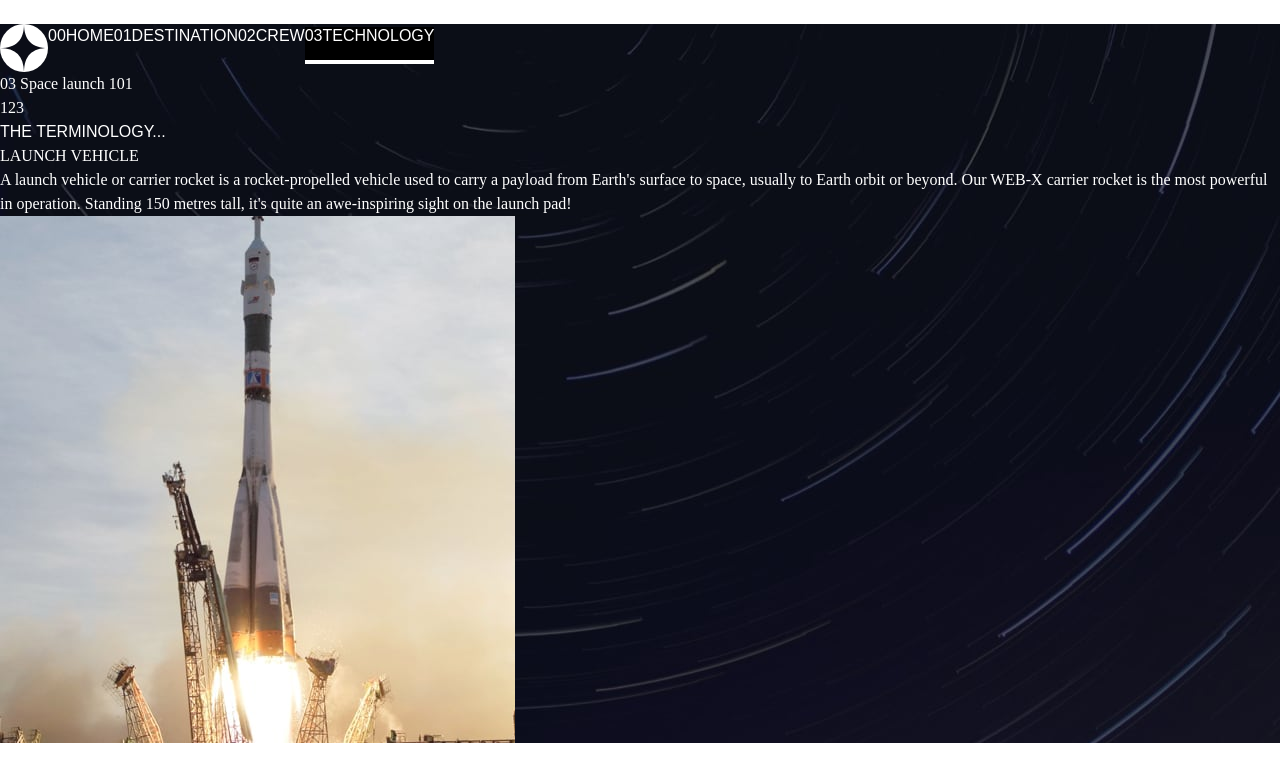
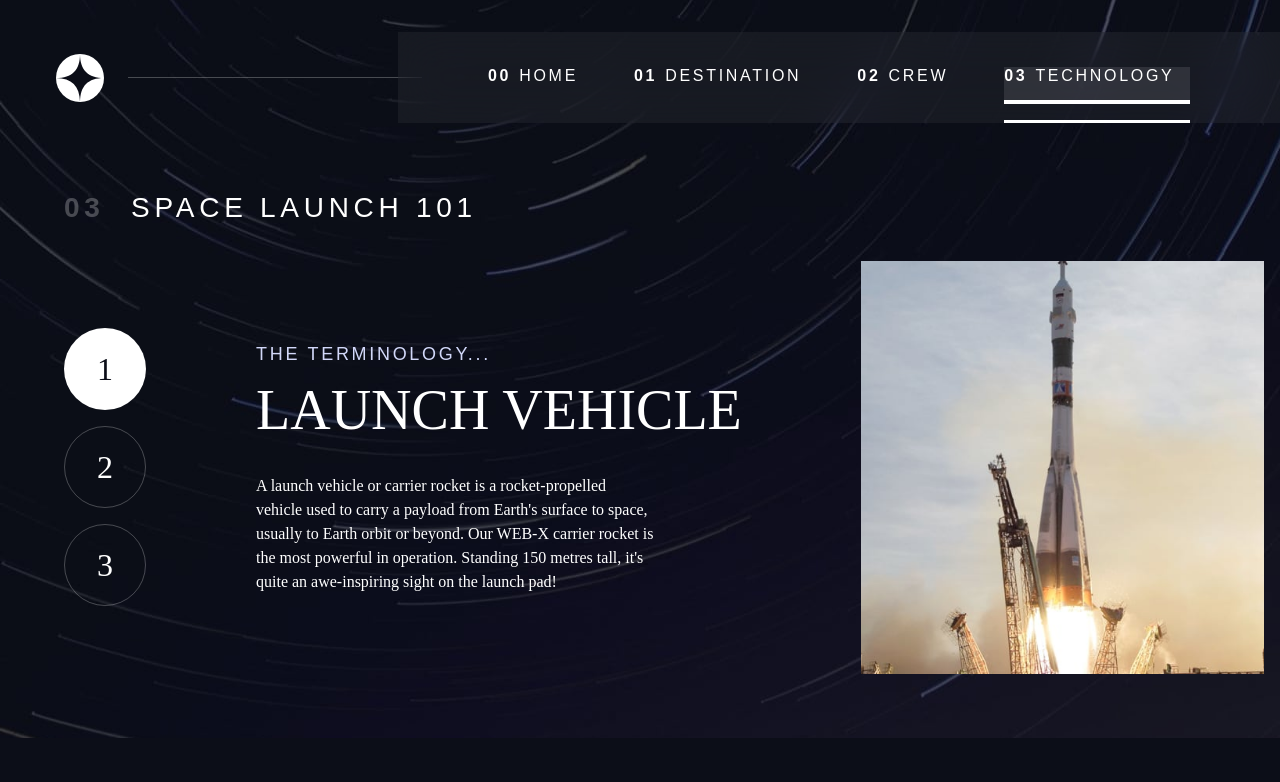
Before and after one commit to Jahsbaby/Space-tourism, a Next.js app: page /technology in a window 1280 px wide. Shown: the top 782 px of the page. Built offline with nearby package versions, Linux system fonts and the light colour scheme.

Commit message:
Update globals.css

```diff
--- a/src/app/globals.css
+++ b/src/app/globals.css
@@ -1,11 +1,10 @@
-/* ===== IMPORTS ===== */
 @tailwind base;
 @tailwind components;
 @tailwind utilities;
 
 @import url('https://fonts.googleapis.com/css2?family=Saira+Condensed:wght@400;700&family=Handjet:wght@400;700&family=Viaoda+Libre&display=swap');
 
-/* ===== RESET & BASE ===== */
+/* CSS Reset */
 *,
 *::before,
 *::after {
@@ -17,6 +16,9 @@ html, body {
   padding: 0;
   width: 100%;
   overflow-x: hidden;
+}
+
+body {
   line-height: 1.5;
   -webkit-font-smoothing: antialiased;
 }
@@ -37,11 +39,17 @@ select {
   font: inherit;
 }
 
-p, h1, h2, h3, h4, h5, h6 {
+p,
+h1,
+h2,
+h3,
+h4,
+h5,
+h6 {
   overflow-wrap: break-word;
 }
 
-/* ===== CUSTOM PROPERTIES ===== */
+/* Custom Properties */
 :root {
   /* Colors */
   --clr-dark: 230 35% 7%;
@@ -58,7 +66,7 @@ p, h1, h2, h3, h4, h5, h6 {
   --fs-300: 1rem;
   --fs-200: 0.875rem;
 
-  /* Fonts */
+  /* Font families */
   --ff-serif: "Viaoda Libre", serif;
   --ff-sans-cond: "Saira Condensed", sans-serif;
   --ff-sans-normal: "Handjet", cursive;
@@ -84,60 +92,34 @@ p, h1, h2, h3, h4, h5, h6 {
   }
 }
 
-/* ===== LAYOUT CONTAINERS ===== */
-.background-container {
-  position: absolute;
-  top: 0; left: 0;
-  width: 100vw; height: 100vh;
-  min-height: 100vh;
-  background-repeat: no-repeat;
-  background-size: cover;
-  background-position: center;
-  z-index: -20;
-}
-
-.page-container {
-  width: 100vw;
-  min-height: 100vh;
-  position: relative;
-}
-
-.content-wrapper {
-  width: 100%;
-  max-width: 100vw;
-  padding: 0 1rem;
-  margin: 0 auto;
-}
-
-.grid-container {
-  width: 100%;
-  max-width: none;
-}
 
 .container {
   width: 100% !important;
   max-width: none !important;
-  padding: 0 !important;
-  margin-inline: auto;
 }
 
 main {
   width: 100vw !important;
   overflow-x: hidden;
 }
+.technology-image {
+  max-height: 300px !important;
+}
 
-/* ===== TYPOGRAPHY ===== */
-.ff-serif { font-family: var(--ff-serif); }
-.ff-sans-cond { font-family: var(--ff-sans-cond); }
-.ff-sans-normal { font-family: var(--ff-sans-normal); }
+@media (min-width: 768px) {
+  .technology-image {
+    max-height: 400px !important;
+  }
+}
 
-/* ===== NAVIGATION ===== */
+/* Navigation Active State - Add this to your globals.css */
 .primary-navigation li.active a {
   border-right: 4px solid white;
-  background: #000;
+  background: rgba(255, 255, 255, 0.1);
   padding-right: 1rem;
 }
 
+/* For mobile navigation */
 @media (max-width: 35rem) {
   .primary-navigation[data-visible="true"] li.active a {
     border-right: 4px solid white;
@@ -145,86 +127,619 @@ main {
   }
 }
 
+/* For desktop navigation */
 @media (min-width: 45rem) {
   .primary-navigation li.active a {
     border-right: none;
     border-bottom: 4px solid white;
     padding-bottom: 1rem;
-    padding-right: 0;
   }
-}
-
-/* ===== PAGE-SPECIFIC BACKGROUNDS ===== */
-body {
-  background-size: cover;
-  background-position: bottom center;
-}
-
-.home {
-  background-image: url(/assets/home/background-home-mobile.jpg);
-}
-@media (min-width: 35rem) {
-  .home { background-image: url(/assets/home/background-home-tablet.jpg); }
-}
-@media (min-width: 45rem) {
-  .home { background-image: url(/assets/home/background-home-desktop.jpg); }
-}
-
-.destination {
-  background-image: url(/assets/destination/background-destination-mobile.jpg);
-}
-@media (min-width: 35rem) {
-  .destination { background-image: url(/assets/destination/background-destination-tablet.jpg); }
-}
-@media (min-width: 45rem) {
-  .destination { background-image: url(/assets/destination/background-destination-desktop.jpg); }
-}
-
-.crew {
-  background-image: url(/assets/crew/background-crew-mobile.jpg);
-}
-@media (min-width: 35rem) {
-  .crew { background-image: url(/assets/crew/background-crew-tablet.jpg); }
-}
-@media (min-width: 45rem) {
-  .crew { background-image: url(/assets/crew/background-crew-desktop.jpg); }
-}
-
-.technology {
-  background-image: url(/assets/technology/background-technology-mobile.jpg);
-}
-@media (min-width: 35rem) {
-  .technology { background-image: url(/assets/technology/background-technology-tablet.jpg); }
-}
-@media (min-width: 45rem) {
-  .technology { background-image: url(/assets/technology/background-technology-desktop.jpg); }
-}
-
-/* ===== IMAGE FIXES ===== */
-.destination-image,
-.technology-image,
-.crew-image {
-  width: auto !important;
-  height: auto !important;
-  max-width: 100%;
-  object-fit: contain !important;
-}
-
-.technology-image { max-height: 300px !important; }
-@media (min-width: 768px) {
-  .technology-image { max-height: 400px !important; }
-}
-@media (min-width: 1280px) {
-  .technology-image { max-height: 500px !important; }
 }
 
 .destination-image {
   max-width: 200px !important;
   max-height: 200px !important;
 }
+
 @media (min-width: 768px) {
-  .destination-image { max-width: 400px !important; max-height: 400px !important; }
+  .destination-image {
+    max-width: 400px !important;
+    max-height: 400px !important;
+  }
 }
-@media (min-width: 1280px) {
-  .destination-image { max-width: 350px !important; max-height: 350px !important; }
+/* Utility classes */
+.flex {
+  display: flex;
+  gap: var(--gap, 1rem);
 }
+
+.grid {
+  display: grid;
+  gap: var(--gap, 1rem);
+}
+
+.d-block {
+  display: block;
+}
+
+.flow > *:where(:not(:first-child)) {
+  margin-top: var(--flow-space, 1rem);
+}
+
+.flow--space-small {
+  --flow-space: 0.75rem;
+}
+
+.container {
+  padding-inline: 2em;
+  margin-inline: auto;
+  max-width: 80rem;
+}
+
+.sr-only {
+  position: absolute;
+  width: 1px;
+  height: 1px;
+  padding: 0;
+  margin: -1px;
+  overflow: hidden;
+  clip: rect(0, 0, 0, 0);
+  white-space: nowrap;
+  border: 0;
+}
+
+.skip-to-content {
+  position: absolute;
+  z-index: 9999;
+  background: hsl(var(--clr-white));
+  color: hsl(var(--clr-dark));
+  padding: 0.5em 1em;
+  margin-inline: auto;
+  transform: translateY(-100%);
+  transition: transform 250ms ease-in;
+}
+
+.skip-to-content:focus {
+  transform: translateY(0);
+}
+
+/* Colors */
+.bg-dark { background-color: hsl(var(--clr-dark)); }
+.bg-accent { background-color: hsl(var(--clr-light)); }
+.bg-white { background-color: hsl(var(--clr-white)); }
+
+.text-dark { color: hsl(var(--clr-dark)); }
+.text-accent { color: hsl(var(--clr-light)); }
+.text-white { color: hsl(var(--clr-white)); }
+
+/* Typography */
+.ff-serif { font-family: var(--ff-serif); }
+.ff-sans-cond { font-family: var(--ff-sans-cond); }
+.ff-sans-normal { font-family: var(--ff-sans-normal); }
+
+.letter-spacing-1 { letter-spacing: 4.75px; }
+.letter-spacing-2 { letter-spacing: 2.7px; }
+.letter-spacing-3 { letter-spacing: 2.35px; }
+
+.uppercase { text-transform: uppercase; }
+
+.fs-900 { font-size: var(--fs-900); }
+.fs-800 { font-size: var(--fs-800); }
+.fs-700 { font-size: var(--fs-700); }
+.fs-600 { font-size: var(--fs-600); }
+.fs-500 { font-size: var(--fs-500); }
+.fs-400 { font-size: var(--fs-400); }
+.fs-300 { font-size: var(--fs-300); }
+.fs-200 { font-size: var(--fs-200); }
+
+.fs-900,
+.fs-800,
+.fs-700,
+.fs-600 {
+  line-height: 1.1;
+}
+
+.numbered-title {
+  font-family: var(--ff-sans-cond);
+  font-size: var(--fs-500);
+  text-transform: uppercase;
+  letter-spacing: 4.72px;
+}
+
+.numbered-title span {
+  margin-right: 0.5em;
+  font-weight: 700;
+  color: hsl(var(--clr-white) / 0.25);
+}
+
+/* Components */
+.large-button {
+  font-size: 2rem;
+  position: relative;
+  z-index: 1;
+  display: inline-grid;
+  place-items: center;
+  padding: 0 2em;
+  border-radius: 50%;
+  aspect-ratio: 1;
+  text-decoration: none;
+  border: 0;
+  cursor: pointer;
+}
+
+@media (min-width: 45em) {
+  .large-button {
+    font-size: 2rem;
+  }
+}
+
+.large-button::after {
+  content: '';
+  position: absolute;
+  z-index: -1;
+  width: 100%;
+  height: 100%;
+  background: hsl(var(--clr-white) / 0.1);
+  border-radius: 50%;
+  opacity: 0;
+  transition: opacity 500ms linear, transform 750ms ease-in-out;
+}
+
+.large-button:hover::after,
+.large-button:focus::after {
+  opacity: 1;
+  transform: scale(1.5);
+}
+
+/* Primary header */
+.logo {
+  margin: 1.5rem clamp(1.5rem, 5vw, 3.5rem);
+}
+
+.primary-header {
+  justify-content: space-between;
+  align-items: center;
+}
+
+.primary-navigation {
+  --gap: clamp(1.5rem, 5vw, 3.5rem);
+  --underline-gap: 2rem;
+  list-style: none;
+  padding: 0;
+  margin: 0;
+  background: hsl(var(--clr-white) / 0.05);
+  backdrop-filter: blur(1.5rem);
+}
+
+.primary-navigation a {
+  text-decoration: none;
+}
+
+.primary-navigation a > span {
+  font-weight: 700;
+  margin-right: 0.5em;
+}
+
+.mobile-nav-toggle {
+  display: none;
+}
+
+@media (max-width: 35rem) {
+  .primary-navigation {
+    --underline-gap: 0.5rem;
+    position: fixed;
+    z-index: 1000;
+    inset: 0 0 0 30%;
+    list-style: none;
+    padding: min(20rem, 15vh) 2rem;
+    margin: 0;
+    flex-direction: column;
+    transform: translateX(100%);
+    transition: transform 500ms ease-in-out;
+  }
+
+  .primary-navigation[data-visible="true"] {
+    transform: translateX(0);
+  }
+
+  .primary-navigation.underline-indicators > .active {
+    border: 0;
+  }
+
+  .mobile-nav-toggle {
+    display: block;
+    position: absolute;
+    z-index: 2000;
+    right: 1rem;
+    top: 2rem;
+    background: transparent;
+    background-image: url(/assets/shared/icon-hamburger.svg);
+    background-repeat: no-repeat;
+    background-position: center;
+    width: 1.5rem;
+    aspect-ratio: 1;
+    border: 0;
+    cursor: pointer;
+  }
+
+  .mobile-nav-toggle[aria-expanded="true"] {
+    background-image: url(/assets/shared/icon-close.svg);
+    background-position: center;
+  }
+
+  .mobile-nav-toggle:focus-visible {
+    outline: 5px solid white;
+    outline-offset: 5px;
+  }
+}
+
+@media (min-width: 35em) {
+  .primary-navigation {
+    padding-inline: clamp(3rem, 7vw, 7rem);
+  }
+}
+
+@media (min-width: 35em) and (max-width: 44.999em) {
+  .primary-navigation a > span {
+    display: none;
+  }
+}
+
+@media (min-width: 45em) {
+  .primary-header::after {
+    content: '';
+    display: block;
+    position: relative;
+    height: 1px;
+    width: 100%;
+    margin-right: -2.5rem;
+    background: hsl(var(--clr-white) / 0.25);
+    order: 1;
+  }
+
+  nav {
+    order: 2;
+  }
+
+  .primary-navigation {
+    margin-block: 2rem;
+  }
+}
+
+.underline-indicators > * {
+  cursor: pointer;
+  padding: var(--underline-gap, 0.5rem) 0;
+  border: 0;
+  border-bottom: 0.2rem solid hsl(var(--clr-white) / 0);
+  background-color: transparent;
+  transition: border-color 0.3s ease;
+}
+
+.underline-indicators > *:hover,
+.underline-indicators > *:focus {
+  border-color: hsl(var(--clr-white) / 0.5);
+}
+
+.underline-indicators > .active,
+.underline-indicators > [aria-selected="true"] {
+  color: hsl(var(--clr-white) / 1);
+  border-color: hsl(var(--clr-white) / 1);
+}
+
+.tab-list {
+  --gap: 2rem;
+}
+
+.dot-indicators > * {
+  cursor: pointer;
+  border: 0;
+  border-radius: 50%;
+  padding: 0.5em;
+  background-color: hsl(var(--clr-white) / 0.25);
+  transition: background-color 0.3s ease;
+}
+
+.dot-indicators > *:hover,
+.dot-indicators > *:focus {
+  background-color: hsl(var(--clr-white) / 0.5);
+}
+
+.dot-indicators > [aria-selected="true"] {
+  background-color: hsl(var(--clr-white) / 1);
+}
+
+.number-indicators > * {
+  cursor: pointer;
+  place-items: center;
+  padding: 0 1em;
+  border: 1px solid hsl(var(--clr-white) / 0.25);
+  border-radius: 50%;
+  background-color: transparent;
+  color: hsl(var(--clr-white));
+  aspect-ratio: 1;
+  transition: all 0.3s ease;
+}
+
+.number-indicators > *:hover,
+.number-indicators > *:focus {
+  border-color: hsl(var(--clr-white) / 1);
+}
+
+.number-indicators > [aria-selected="true"] {
+  background-color: hsl(var(--clr-white) / 1);
+  color: hsl(var(--clr-dark));
+}
+
+/* Page specific background */
+body {
+  background-size: cover;
+  background-position: bottom center;
+}
+
+/* Home */
+.home {
+  background-image: url(/assets/home/background-home-mobile.jpg);
+}
+
+@media (min-width: 35rem) {
+  .home {
+    background-position: center center;
+    background-image: url(/assets/home/background-home-tablet.jpg);
+  }
+}
+
+@media (min-width: 45rem) {
+  .home {
+    background-image: url(/assets/home/background-home-desktop.jpg);
+  }
+}
+
+/* Destination */
+.destination {
+  background-image: url(/assets/destination/background-destination-mobile.jpg);
+}
+
+@media (min-width: 35rem) {
+  .destination {
+    background-position: center center;
+    background-image: url(/assets/destination/background-destination-tablet.jpg);
+  }
+}
+
+@media (min-width: 45rem) {
+  .destination {
+    background-image: url(/assets/destination/background-destination-desktop.jpg);
+  }
+}
+
+/* Crew */
+.crew {
+  background-image: url(/assets/crew/background-crew-mobile.jpg);
+}
+
+@media (min-width: 35rem) {
+  .crew {
+    background-position: center center;
+    background-image: url(/assets/crew/background-crew-tablet.jpg);
+  }
+}
+
+@media (min-width: 45rem) {
+  .crew {
+    background-image: url(/assets/crew/background-crew-desktop.jpg);
+  }
+}
+
+/* Technology */
+.technology {
+  background-image: url(/assets/technology/background-technology-mobile.jpg);
+}
+
+@media (min-width: 35rem) {
+  .technology {
+    background-position: center center;
+    background-image: url(/assets/technology/background-technology-tablet.jpg);
+  }
+}
+
+@media (min-width: 45rem) {
+  .technology {
+    background-image: url(/assets/technology/background-technology-desktop.jpg);
+  }
+}
+
+/* Layout */
+.grid-container {
+  text-align: center;
+  display: grid;
+  place-items: center;
+  padding-inline: 1rem;
+  padding-bottom: 4rem;
+}
+
+.grid-container p:not([class]) {
+  max-width: 50ch;
+}
+
+.numbered-title {
+  grid-area: title;
+}
+
+/* Destination layout */
+.grid-container--destination {
+  --flow-space: 2rem;
+  grid-template-areas:
+    'title'
+    'image'
+    'tabs'
+    'content';
+}
+
+.grid-container--destination > picture {
+  grid-area: image;
+  max-width: 60%;
+  align-self: start;
+}
+
+.grid-container--destination > .tab-list {
+  grid-area: tabs;
+}
+
+.grid-container--destination > .destination-info {
+  grid-area: content;
+}
+
+.destination-meta {
+  flex-direction: column;
+  border-top: 1px solid hsl(var(--clr-white) / 0.1);
+  padding-top: 2.5rem;
+  margin-top: 2.5rem;
+}
+
+.destination-meta p {
+  font-size: 1.75rem;
+}
+
+/* Crew layout */
+.grid-container--crew {
+  --flow-space: 2rem;
+  grid-template-areas:
+    'title'
+    'image'
+    'tabs'
+    'content';
+}
+
+.grid-container--crew > picture {
+  grid-area: image;
+  max-width: 60%;
+  border-bottom: 1px solid hsl(var(--clr-white) / 0.1);
+}
+
+.grid-container--crew > .dot-indicators {
+  grid-area: tabs;
+}
+
+.grid-container--crew > .crew-details {
+  grid-area: content;
+}
+
+.crew-details h2 {
+  color: hsl(var(--clr-white) / 0.5);
+}
+
+/* Technology layout */
+.grid-container--technology {
+  --flow-space: 2rem;
+  grid-template-areas:
+    'title'
+    'image'
+    'tabs'
+    'content';
+}
+
+.grid-container--technology > picture {
+  grid-area: image;
+}
+
+.grid-container--technology > .number-indicators {
+  grid-area: tabs;
+}
+
+.grid-container--technology > .technology-details {
+  grid-area: content;
+}
+
+@media (min-width: 35em) {
+  .numbered-title {
+    justify-self: start;
+    margin-top: 2rem;
+  }
+
+  .destination-meta {
+    flex-direction: row;
+    justify-content: space-evenly;
+  }
+
+  .grid-container--crew {
+    padding-bottom: 0;
+    grid-template-areas:
+      'title'
+      'content'
+      'tabs'
+      'image';
+  }
+}
+
+@media (min-width: 45em) {
+  .grid-container {
+    text-align: left;
+    column-gap: var(--container-gap, 2rem);
+    grid-template-columns: minmax(1rem, 1fr) repeat(2, minmax(0, 30rem)) minmax(1rem, 1fr);
+  }
+
+  .grid-container--home {
+    padding-bottom: max(6rem, 20vh);
+    align-items: end;
+  }
+
+  .grid-container--home > *:first-child {
+    grid-column: 2;
+  }
+
+  .grid-container--home > *:last-child {
+    grid-column: 3;
+  }
+
+  .grid-container--destination {
+    justify-items: start;
+    align-content: start;
+    grid-template-areas:
+      '. title title .'
+      '. image tabs .'
+      '. image content .';
+  }
+
+  .grid-container--destination > picture {
+    max-width: 90%;
+  }
+
+  .destination-meta {
+    --gap: min(6vw, 6rem);
+    justify-content: start;
+  }
+
+  .grid-container--crew {
+    grid-template-columns: minmax(1rem, 1fr) minmax(0, 37rem) minmax(0, 23rem) minmax(1rem, 1fr);
+    justify-items: start;
+    grid-template-areas:
+      '. title title .'
+      '. content image .'
+      '. tabs image .';
+  }
+
+  .grid-container--crew > picture {
+    grid-column: span 2;
+    align-self: end;
+    max-width: 90%;
+  }
+
+  .grid-container--technology {
+    grid-template-columns: minmax(1rem, 1fr) minmax(0, 10rem) minmax(0, 35rem) minmax(0, 25rem) minmax(1rem, 1fr);
+    justify-items: start;
+    grid-template-areas:
+      '. title title title .'
+      '. tabs content image .'
+      '. tabs content image .';
+  }
+
+  .grid-container--technology > .number-indicators {
+    flex-direction: column;
+  }
+
+  .grid-container--technology > picture {
+    grid-column: span 2;
+    justify-self: end;
+    max-width: 90%;
+  }
+}
```
